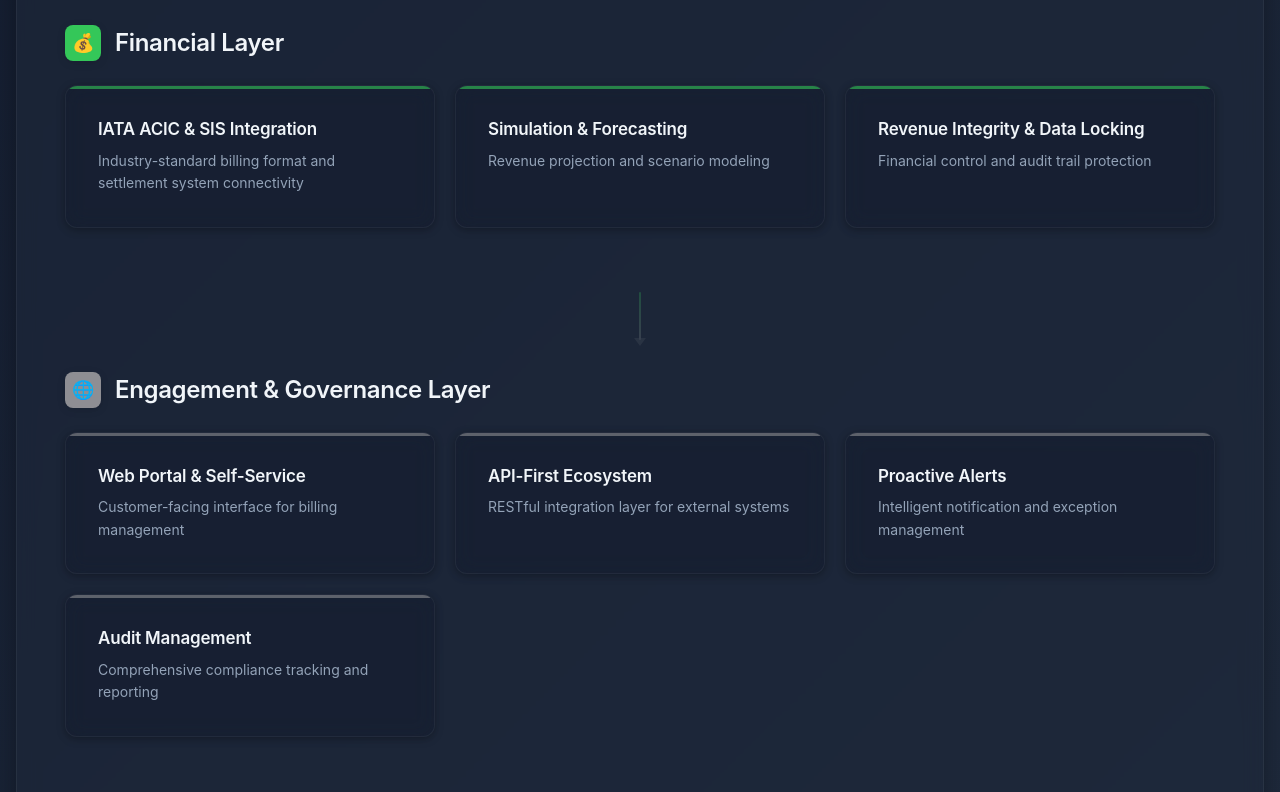
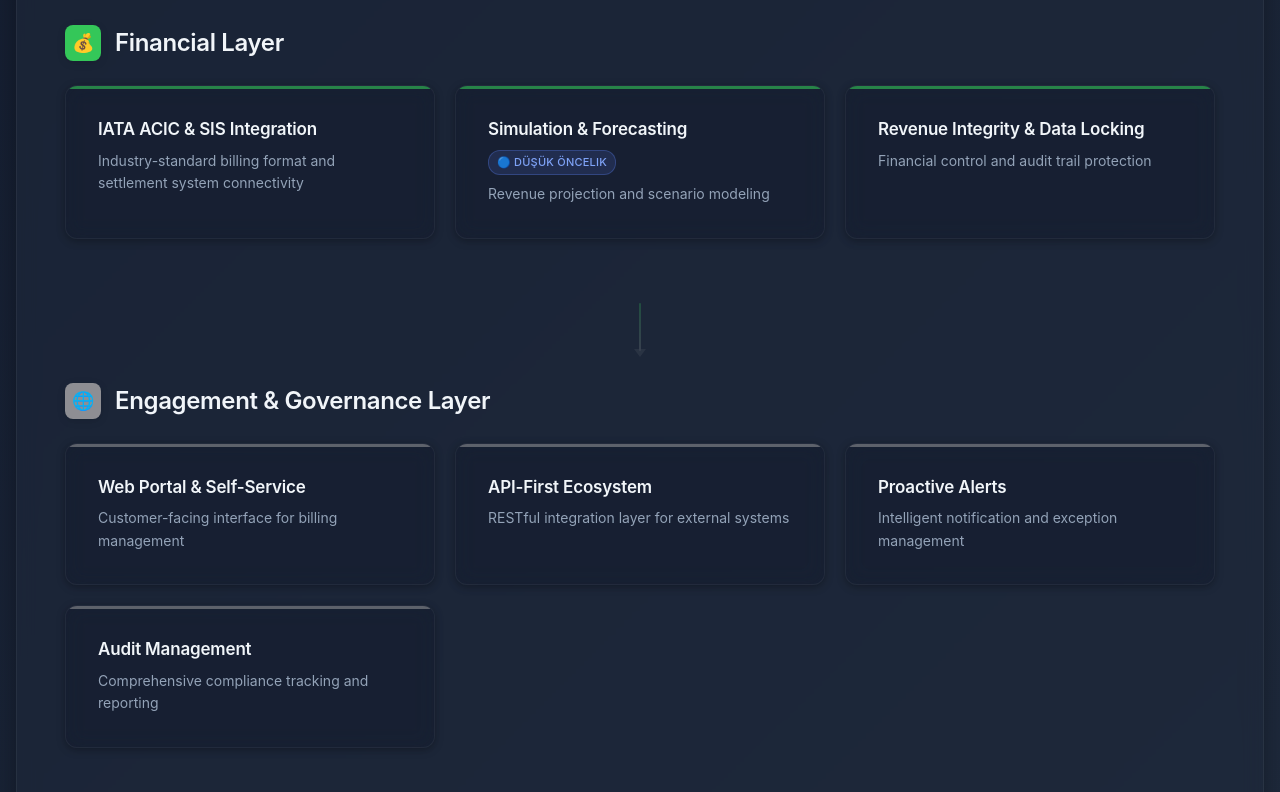
Before and after one commit to aslantavtek-boop/cms-redesign, a plain HTML site: page aeronautical-billing-dashboard.html in a window 1280 px wide. Shown: the part 1408-2200 px from the top of the page. Drawn offline with Linux system fonts and the light colour scheme.

Commit message:
Add low priority badge to Simulation & Forecasting module

```diff
--- a/aeronautical-billing-dashboard.html
+++ b/aeronautical-billing-dashboard.html
@@ -766,7 +766,7 @@
                         <div class="tooltip">Standardized aviation billing and clearing</div>
                     </div>
                     <div class="module-card">
-                        <div class="module-title">Simulation & Forecasting</div>
+                        <div class="module-title">Simulation & Forecasting <span class="priority-badge priority-low">🔵 Düşük Öncelik</span></div>
                         <div class="module-description">Revenue projection and scenario modeling</div>
                         <div class="tooltip">Financial planning and impact analysis</div>
                     </div>
```
